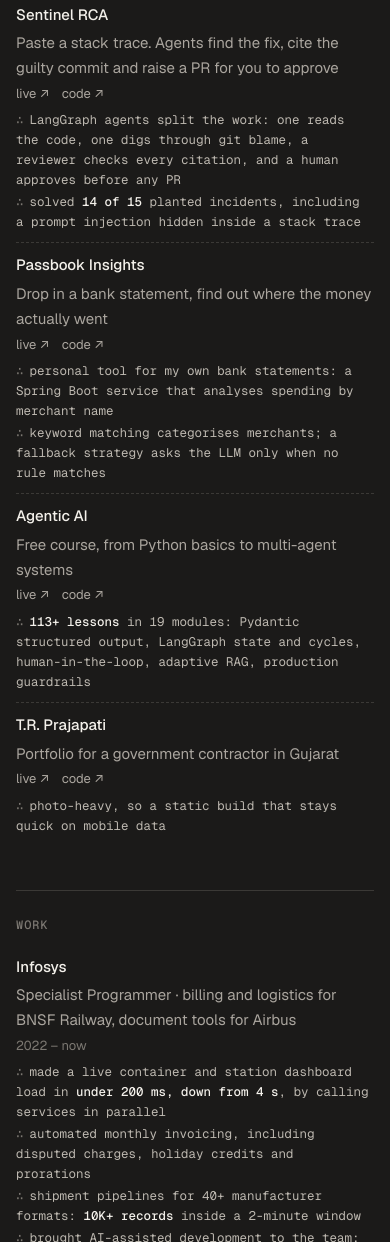
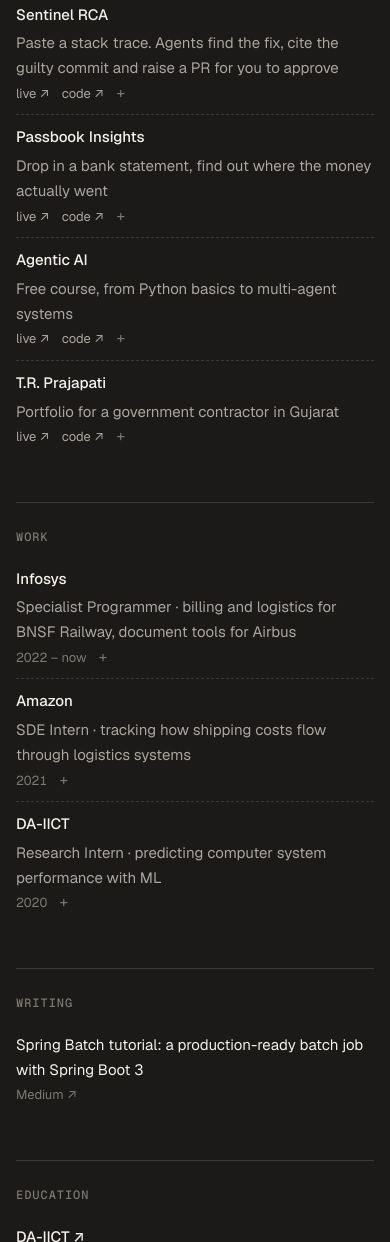
Before and after one commit to yogesh259/portfolio, a plain HTML site: page index.html in a window 390 px wide. Shown: the part 758-2000 px from the top of the page. Drawn offline with nearby package versions, Linux system fonts and the light colour scheme.

Commit message:
Fold project details on touch screens, simplify trace markers
On phones the reasoning lines stay folded behind a tap with a small +
indicator instead of always showing. The ∴ markers are replaced by a
thin margin line.

Co-Authored-By: Claude Opus 5.5 <noreply@anthropic.com>

```diff
--- a/index.html
+++ b/index.html
@@ -87,20 +87,26 @@
 
   /* The reasoning trace */
   .trace { grid-column: 1 / -1; font: 12.5px/1.6 var(--mono); color: var(--secondary); overflow: hidden; display: grid; grid-template-rows: 0fr; transition: grid-template-rows .22s ease, margin .22s ease; }
-  .trace > div { min-height: 0; display: grid; gap: 2px; }
-  .trace .sym { color: var(--faint); margin-right: 6px; }
+  .trace > div { min-height: 0; display: grid; gap: 4px; border-left: 1px solid var(--rule); padding-left: 12px; }
   .trace b { font-weight: 500; color: var(--heading); }
-  .row:hover .trace, .row:focus-within .trace, .row.open .trace { grid-template-rows: 1fr; margin-top: 6px; }
+  .row.open .trace, .row:focus-visible .trace { grid-template-rows: 1fr; margin-top: 8px; }
   .row::before { content: ""; position: absolute; left: -14px; top: 19px; width: 5px; height: 5px; border-radius: 50%; background: var(--fg); opacity: 0; transform: scale(.4); transition: opacity .15s, transform .15s; }
-  .row:hover::before, .row:focus-within::before, .row.open::before { opacity: 1; transform: scale(1); }
+  .row.open::before, .row:focus-visible::before { opacity: 1; transform: scale(1); }
+  @media (hover: hover) {
+    .row:hover .trace, .row:focus-within .trace { grid-template-rows: 1fr; margin-top: 8px; }
+    .row:hover::before, .row:focus-within::before { opacity: 1; transform: scale(1); }
+  }
 
   .writing .row .name { font-weight: 400; }
   .writing .row:hover .name { text-decoration: underline; text-underline-offset: 3px; text-decoration-color: var(--faint); }
 
   footer { display: flex; justify-content: space-between; flex-wrap: wrap; gap: 8px 24px; font: 12px/1.5 var(--mono); color: var(--faint); border-top: 1px solid var(--rule); padding-top: 18px; }
 
+  /* Touch screens: details stay folded; a quiet + on each row opens them */
   @media (hover: none) {
-    .trace { grid-template-rows: 1fr; margin-top: 6px; }
+    .row[tabindex] { cursor: pointer; -webkit-tap-highlight-color: transparent; }
+    .row[tabindex] .meta::after { content: "+"; color: var(--faint); font: 15px/1 var(--mono); display: inline-block; transition: transform .2s ease; }
+    .row[tabindex].open .meta::after { transform: rotate(45deg); }
   }
   @media (max-width: 480px) {
     main { padding-block: 40px; gap: 44px; }
@@ -145,28 +151,28 @@
       <div class="main"><span class="name">Sentinel RCA</span><span class="desc">Paste a stack trace. Agents find the fix, cite the guilty commit and raise a PR for you to approve</span></div>
       <div class="meta"><a href="https://sentinel-rca.streamlit.app/" target="_blank" rel="noopener">live ↗</a><a href="https://github.com/yogesh259/Sentinel-RCA" target="_blank" rel="noopener">code ↗</a></div>
       <div class="trace"><div>
-        <span><span class="sym">∴</span>LangGraph agents split the work: one reads the code, one digs through git blame, a reviewer checks every citation, and a human approves before any PR</span>
-        <span><span class="sym">∴</span>solved <b>14 of 15</b> planted incidents, including a prompt injection hidden inside a stack trace</span>
+        <span>LangGraph agents split the work: one reads the code, one digs through git blame, a reviewer checks every citation, and a human approves before any PR</span>
+        <span>solved <b>14 of 15</b> planted incidents, including a prompt injection hidden inside a stack trace</span>
       </div></div>
     </div>
     <div class="row" tabindex="0">
       <div class="main"><span class="name">Passbook Insights</span><span class="desc">Drop in a bank statement, find out where the money actually went</span></div>
       <div class="meta"><a href="https://passbook-insights.onrender.com/" target="_blank" rel="noopener">live ↗</a><a href="https://github.com/yogesh259/transaction-ingestion" target="_blank" rel="noopener">code ↗</a></div>
       <div class="trace"><div>
-        <span><span class="sym">∴</span>personal tool for my own bank statements: a Spring Boot service that analyses spending by merchant name</span>
-        <span><span class="sym">∴</span>keyword matching categorises merchants; a fallback strategy asks the LLM only when no rule matches</span>
+        <span>personal tool for my own bank statements: a Spring Boot service that analyses spending by merchant name</span>
+        <span>keyword matching categorises merchants; a fallback strategy asks the LLM only when no rule matches</span>
       </div></div>
     </div>
     <div class="row" tabindex="0">
       <div class="main"><span class="name">Agentic AI</span><span class="desc">Free course, from Python basics to multi-agent systems</span></div>
       <div class="meta"><a href="https://agentic-ai-blog.vercel.app/" target="_blank" rel="noopener">live ↗</a><a href="https://github.com/yogesh259/AgenticAIBlog" target="_blank" rel="noopener">code ↗</a></div>
       <div class="trace"><div>
-        <span><span class="sym">∴</span><b>113+ lessons</b> in 19 modules: Pydantic structured output, LangGraph state and cycles, human-in-the-loop, adaptive RAG, production guardrails</span>      </div></div>
+        <span><b>113+ lessons</b> in 19 modules: Pydantic structured output, LangGraph state and cycles, human-in-the-loop, adaptive RAG, production guardrails</span>      </div></div>
     </div>
     <div class="row" tabindex="0">
       <div class="main"><span class="name">T.R. Prajapati</span><span class="desc">Portfolio for a government contractor in Gujarat</span></div>
       <div class="meta"><a href="https://trprajapati.vercel.app/" target="_blank" rel="noopener">live ↗</a><a href="https://github.com/yogesh259/Construction-Portfolio" target="_blank" rel="noopener">code ↗</a></div>
-      <div class="trace"><div><span><span class="sym">∴</span>photo-heavy, so a static build that stays quick on mobile data</span></div></div>
+      <div class="trace"><div><span>photo-heavy, so a static build that stays quick on mobile data</span></div></div>
     </div>
   </section>
 
@@ -176,28 +182,28 @@
       <div class="main"><span class="name">Infosys</span><span class="desc">Specialist Programmer · billing and logistics for BNSF Railway, document tools for Airbus</span></div>
       <div class="meta"><span>2022 – now</span></div>
       <div class="trace"><div>
-        <span><span class="sym">∴</span>made a live container and station dashboard load in <b>under 200 ms, down from 4 s</b>, by calling services in parallel</span>
-        <span><span class="sym">∴</span>automated monthly invoicing, including disputed charges, holiday credits and prorations</span>
-        <span><span class="sym">∴</span>shipment pipelines for 40+ manufacturer formats: <b>10K+ records</b> inside a 2-minute window</span>
-        <span><span class="sym">∴</span>brought AI-assisted development to the team: Claude and Spec-Kit writing tests and release checks</span>
-        <span><span class="sym">∴</span>Airbus: built UI and backend so departments could co-edit approval rules without overwriting each other</span>
+        <span>made a live container and station dashboard load in <b>under 200 ms, down from 4 s</b>, by calling services in parallel</span>
+        <span>automated monthly invoicing, including disputed charges, holiday credits and prorations</span>
+        <span>shipment pipelines for 40+ manufacturer formats: <b>10K+ records</b> inside a 2-minute window</span>
+        <span>brought AI-assisted development to the team: Claude and Spec-Kit writing tests and release checks</span>
+        <span>Airbus: built UI and backend so departments could co-edit approval rules without overwriting each other</span>
       </div></div>
     </div>
     <div class="row" tabindex="0">
       <div class="main"><span class="name">Amazon</span><span class="desc">SDE Intern · tracking how shipping costs flow through logistics systems</span></div>
       <div class="meta"><span>2021</span></div>
       <div class="trace"><div>
-        <span><span class="sym">∴</span>built a platform showing which events were processed, filtered or failed across services</span>
-        <span><span class="sym">∴</span>reorganised the stored data so investigations ran in <b>20 s instead of 78 s</b></span>
-        <span><span class="sym">∴</span>React screens for searching shipment history and exporting results</span>
+        <span>built a platform showing which events were processed, filtered or failed across services</span>
+        <span>reorganised the stored data so investigations ran in <b>20 s instead of 78 s</b></span>
+        <span>React screens for searching shipment history and exporting results</span>
       </div></div>
     </div>
     <div class="row" tabindex="0">
       <div class="main"><span class="name">DA-IICT</span><span class="desc">Research Intern · predicting computer system performance with ML</span></div>
       <div class="meta"><span>2020</span></div>
       <div class="trace"><div>
-        <span><span class="sym">∴</span>trained models on simulated hardware data to predict how a physical system would perform</span>
-        <span><span class="sym">∴</span>compared SVM, Random Forest, Gradient Boosting and Decision Trees on accuracy vs speed</span>
+        <span>trained models on simulated hardware data to predict how a physical system would perform</span>
+        <span>compared SVM, Random Forest, Gradient Boosting and Decision Trees on accuracy vs speed</span>
       </div></div>
     </div>
   </section>
```
